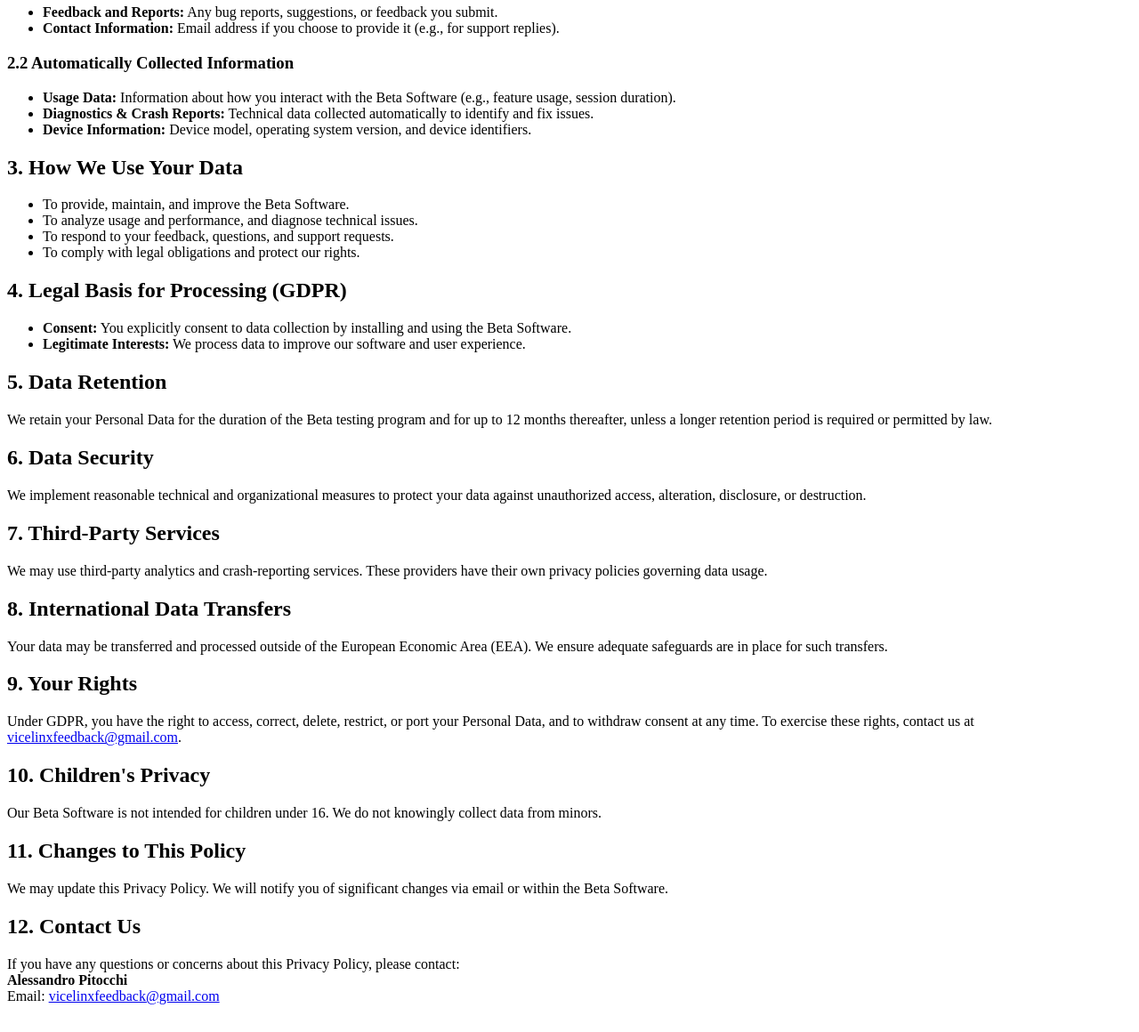
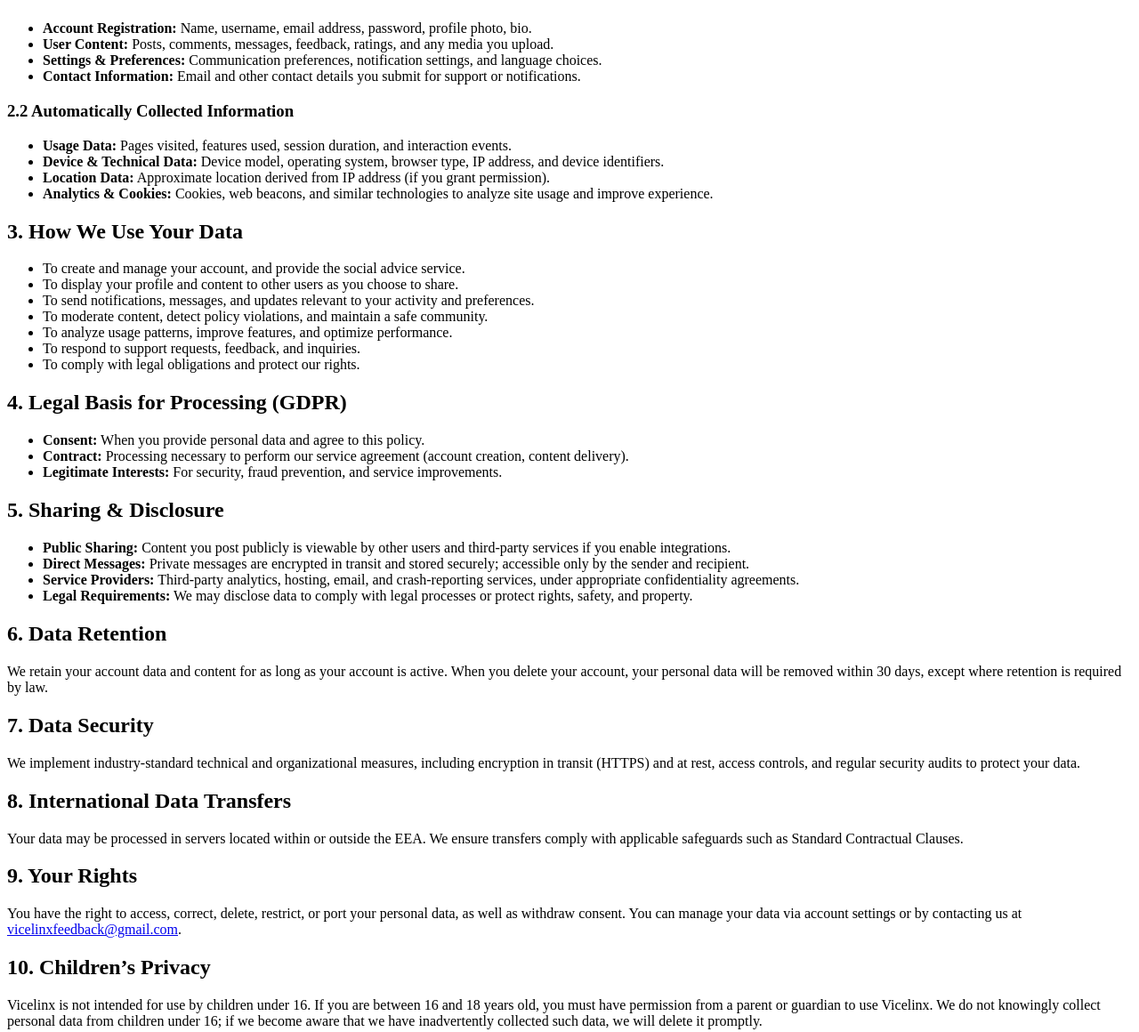
Before and after one commit to alessandropitocchi/ViceLinx-legal, a plain HTML site: page docs/privacy.html in a window 1280 px wide. Shown: the part 355-1515 px from the top of the page at 89% size. Drawn offline with Linux system fonts and the light colour scheme.

Commit message:
Update privacy.html

```diff
--- a/docs/privacy.html
+++ b/docs/privacy.html
@@ -9,7 +9,7 @@
   <h1>Privacy Policy for Vicelinx</h1>
   <p><em>Last updated: May 22, 2025</em></p>
 
-  <p>This Privacy Policy describes how Vicelinx, developed and owned by Alessandro Pitocchi ("we", "us", or "our"), collects, uses, and discloses your Personal Data when you use the Beta Software.</p>
+  <p>Vicelinx is a social platform designed to connect users by sharing advice and insights. This Privacy Policy explains how Vicelinx, developed and owned by Alessandro Pitocchi (“we”, “us”, or “our”), collects, uses, and protects your Personal Data when you register, post content, interact with other users, or browse the service.</p>
 
   <h2>1. Data Controller</h2>
   <p>Alessandro Pitocchi<br>
@@ -20,54 +20,66 @@
   <h2>2. Information We Collect</h2>
   <h3>2.1 Information You Provide</h3>
   <ul>
-    <li><strong>Feedback and Reports:</strong> Any bug reports, suggestions, or feedback you submit.</li>
-    <li><strong>Contact Information:</strong> Email address if you choose to provide it (e.g., for support replies).</li>
+    <li><strong>Account Registration:</strong> Name, username, email address, password, profile photo, bio.</li>
+    <li><strong>User Content:</strong> Posts, comments, messages, feedback, ratings, and any media you upload.</li>
+    <li><strong>Settings & Preferences:</strong> Communication preferences, notification settings, and language choices.</li>
+    <li><strong>Contact Information:</strong> Email and other contact details you submit for support or notifications.</li>
   </ul>
 
   <h3>2.2 Automatically Collected Information</h3>
   <ul>
-    <li><strong>Usage Data:</strong> Information about how you interact with the Beta Software (e.g., feature usage, session duration).</li>
-    <li><strong>Diagnostics & Crash Reports:</strong> Technical data collected automatically to identify and fix issues.</li>
-    <li><strong>Device Information:</strong> Device model, operating system version, and device identifiers.</li>
+    <li><strong>Usage Data:</strong> Pages visited, features used, session duration, and interaction events.</li>
+    <li><strong>Device & Technical Data:</strong> Device model, operating system, browser type, IP address, and device identifiers.</li>
+    <li><strong>Location Data:</strong> Approximate location derived from IP address (if you grant permission).</li>
+    <li><strong>Analytics & Cookies:</strong> Cookies, web beacons, and similar technologies to analyze site usage and improve experience.</li>
   </ul>
 
   <h2>3. How We Use Your Data</h2>
   <ul>
-    <li>To provide, maintain, and improve the Beta Software.</li>
-    <li>To analyze usage and performance, and diagnose technical issues.</li>
-    <li>To respond to your feedback, questions, and support requests.</li>
+    <li>To create and manage your account, and provide the social advice service.</li>
+    <li>To display your profile and content to other users as you choose to share.</li>
+    <li>To send notifications, messages, and updates relevant to your activity and preferences.</li>
+    <li>To moderate content, detect policy violations, and maintain a safe community.</li>
+    <li>To analyze usage patterns, improve features, and optimize performance.</li>
+    <li>To respond to support requests, feedback, and inquiries.</li>
     <li>To comply with legal obligations and protect our rights.</li>
   </ul>
 
   <h2>4. Legal Basis for Processing (GDPR)</h2>
   <ul>
-    <li><strong>Consent:</strong> You explicitly consent to data collection by installing and using the Beta Software.</li>
-    <li><strong>Legitimate Interests:</strong> We process data to improve our software and user experience.</li>
+    <li><strong>Consent:</strong> When you provide personal data and agree to this policy.</li>
+    <li><strong>Contract:</strong> Processing necessary to perform our service agreement (account creation, content delivery).</li>
+    <li><strong>Legitimate Interests:</strong> For security, fraud prevention, and service improvements.</li>
   </ul>
 
-  <h2>5. Data Retention</h2>
-  <p>We retain your Personal Data for the duration of the Beta testing program and for up to 12 months thereafter, unless a longer retention period is required or permitted by law.</p>
+  <h2>5. Sharing & Disclosure</h2>
+  <ul>
+    <li><strong>Public Sharing:</strong> Content you post publicly is viewable by other users and third-party services if you enable integrations.</li>
+    <li><strong>Direct Messages:</strong> Private messages are encrypted in transit and stored securely; accessible only by the sender and recipient.</li>
+    <li><strong>Service Providers:</strong> Third-party analytics, hosting, email, and crash-reporting services, under appropriate confidentiality agreements.</li>
+    <li><strong>Legal Requirements:</strong> We may disclose data to comply with legal processes or protect rights, safety, and property.</li>
+  </ul>
 
-  <h2>6. Data Security</h2>
-  <p>We implement reasonable technical and organizational measures to protect your data against unauthorized access, alteration, disclosure, or destruction.</p>
+  <h2>6. Data Retention</h2>
+  <p>We retain your account data and content for as long as your account is active. When you delete your account, your personal data will be removed within 30 days, except where retention is required by law.</p>
 
-  <h2>7. Third-Party Services</h2>
-  <p>We may use third-party analytics and crash-reporting services. These providers have their own privacy policies governing data usage.</p>
+  <h2>7. Data Security</h2>
+  <p>We implement industry-standard technical and organizational measures, including encryption in transit (HTTPS) and at rest, access controls, and regular security audits to protect your data.</p>
 
   <h2>8. International Data Transfers</h2>
-  <p>Your data may be transferred and processed outside of the European Economic Area (EEA). We ensure adequate safeguards are in place for such transfers.</p>
+  <p>Your data may be processed in servers located within or outside the EEA. We ensure transfers comply with applicable safeguards such as Standard Contractual Clauses.</p>
 
   <h2>9. Your Rights</h2>
-  <p>Under GDPR, you have the right to access, correct, delete, restrict, or port your Personal Data, and to withdraw consent at any time. To exercise these rights, contact us at <a href="mailto:vicelinxfeedback@gmail.com">vicelinxfeedback@gmail.com</a>.</p>
+  <p>You have the right to access, correct, delete, restrict, or port your personal data, as well as withdraw consent. You can manage your data via account settings or by contacting us at <a href="mailto:vicelinxfeedback@gmail.com">vicelinxfeedback@gmail.com</a>.</p>
 
-  <h2>10. Children's Privacy</h2>
-  <p>Our Beta Software is not intended for children under 16. We do not knowingly collect data from minors.</p>
+  <h2>10. Children’s Privacy</h2>
+  <p>Vicelinx is not intended for use by children under 16. If you are between 16 and 18 years old, you must have permission from a parent or guardian to use Vicelinx. We do not knowingly collect personal data from children under 16; if we become aware that we have inadvertently collected such data, we will delete it promptly.</p>
 
   <h2>11. Changes to This Policy</h2>
-  <p>We may update this Privacy Policy. We will notify you of significant changes via email or within the Beta Software.</p>
+  <p>We may update this Privacy Policy. We will notify you of material changes via email or an in-app notice.</p>
 
   <h2>12. Contact Us</h2>
-  <p>If you have any questions or concerns about this Privacy Policy, please contact:<br>
+  <p>If you have questions or concerns, please contact:<br>
      <strong>Alessandro Pitocchi</strong><br>
      Email: <a href="mailto:vicelinxfeedback@gmail.com">vicelinxfeedback@gmail.com</a>
   </p>
```
